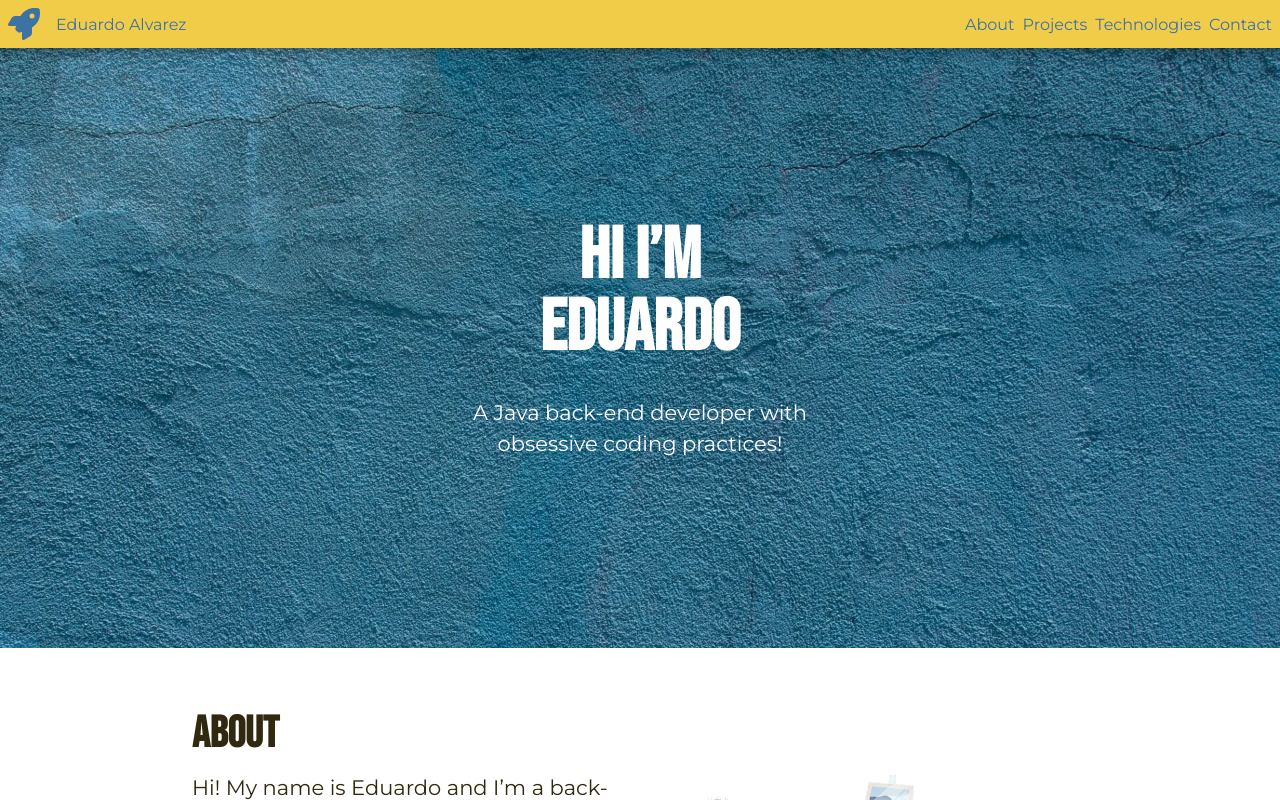
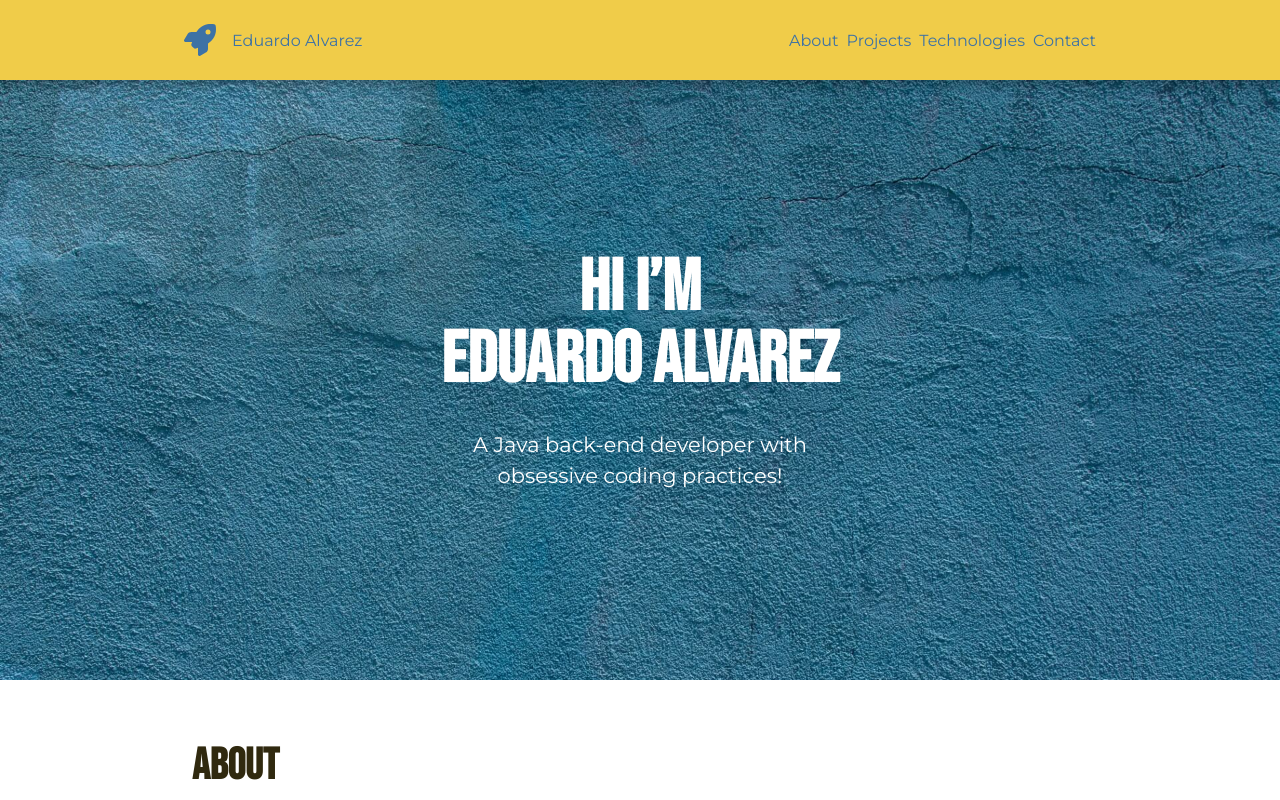
Before and after one commit to elalienx/backend-portofolio, a React (Create React App) app: page / in a window 1280 px wide. Shown: the top 800 px of the page. Built offline with nearby package versions, Linux system fonts and the light colour scheme.

Commit message:
small css details for navbar

```diff
--- a/package.json
+++ b/package.json
@@ -13,7 +13,7 @@
   },
   "scripts": {
     "start": "react-scripts start",
-    "build": "react-scripts build"
+    "build & deploy": "react-scripts build && firebase deploy"
   },
   "browserslist": {
     "production": [
--- a/src/components/NavigationBar.jsx
+++ b/src/components/NavigationBar.jsx
@@ -12,6 +12,7 @@ export default function NavigationBar() {
 
   return (
     <nav className="navigation-bar">
+      <div className="container">
         {/* Main menu 🔴 */}
         <div className="main-menu">
           <FontAwesomeIcon className="logo icon" icon={["fas", "fa-rocket"]} />
@@ -31,6 +32,7 @@ export default function NavigationBar() {
           <a href="#technologies">Technologies</a>
           <a href="#contact">Contact</a>
         </div>
+      </div>
     </nav>
   );
 }
--- a/src/sections/Hero.jsx
+++ b/src/sections/Hero.jsx
@@ -5,7 +5,7 @@ export default function Hero() {
         <h1>
           Hi I’m
           <br />
-          Eduardo
+          Eduardo Alvarez
         </h1>
         <p className="subtitle">
           A Java back-end developer with
--- a/src/styles/components/navigation-bar.css
+++ b/src/styles/components/navigation-bar.css
@@ -7,6 +7,10 @@
   top: 0;
   background-color: var(--color-primary);
   box-shadow: 0px 5px 10px 0px rgba(0, 0, 0, 0.25);
+}
+
+.navigation-bar .container {
+  padding: 0;
 }
 
 /* User interaction */
@@ -58,10 +62,11 @@
 
 /* Desktop */
 @media (min-width: 750px) {
-  .navigation-bar {
+  .navigation-bar .container {
     display: flex;
     flex-direction: row;
     justify-content: space-between;
+    padding: var(--space-medium);
   }
 
   /* Main menu 🔴 */
```
Lines whose indentation alone changed are shown as unchanged.
